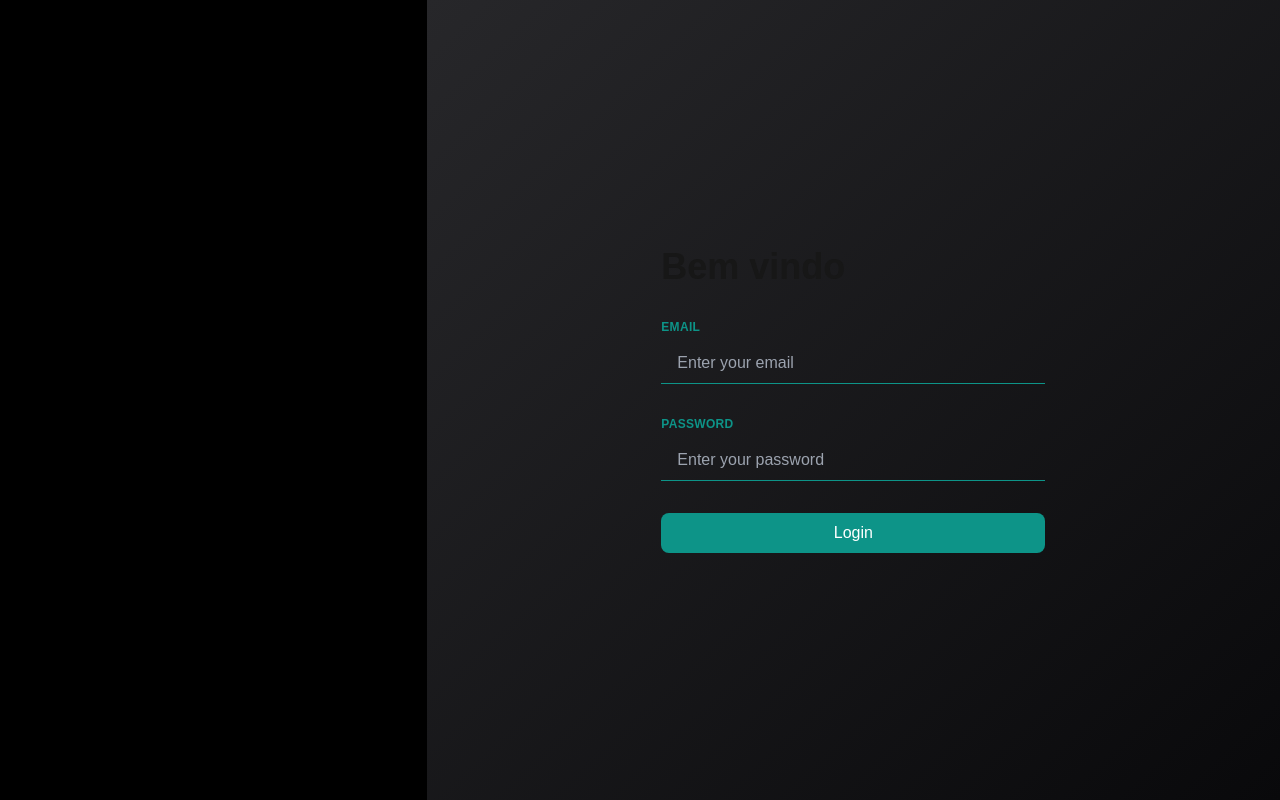
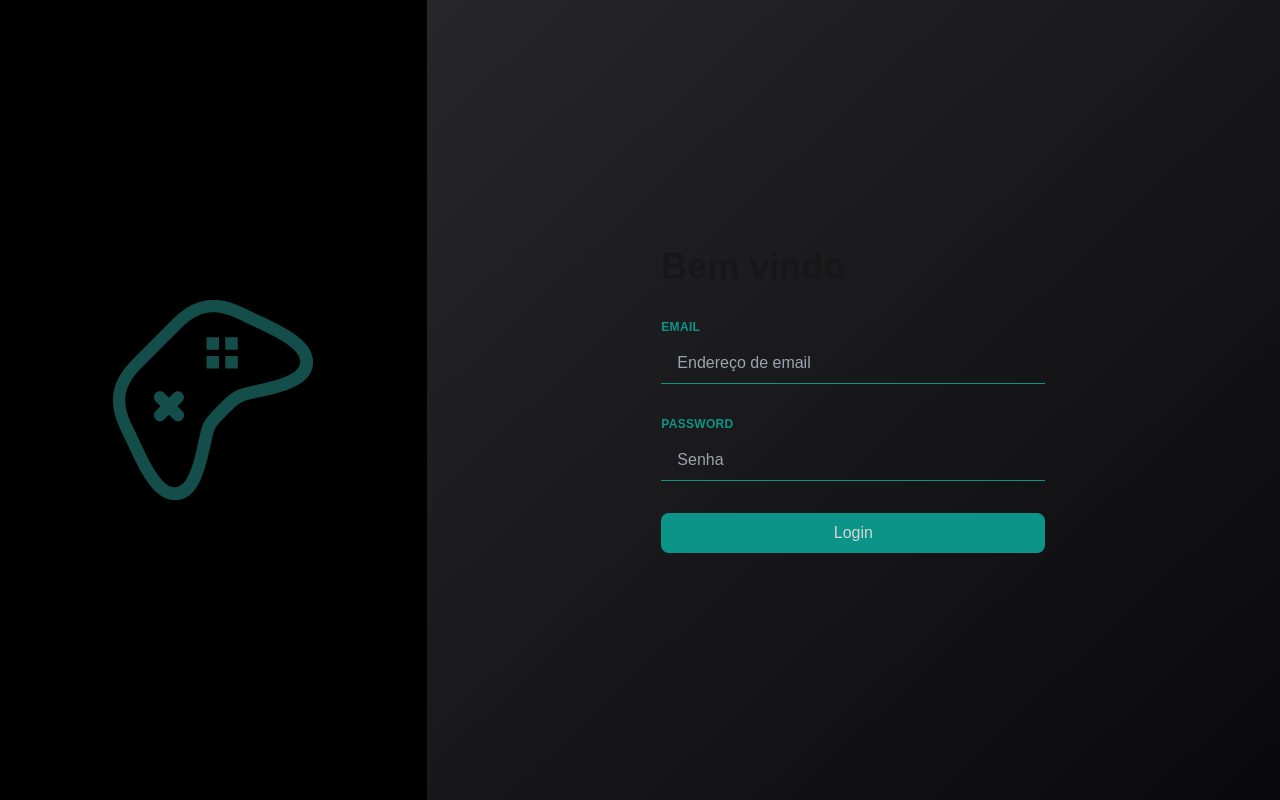
Before and after one commit to mauFade/playzy-ui, a Next.js app: page / in a window 1280 px wide. Built offline with nearby package versions, Linux system fonts and the light colour scheme.

Commit message:
feat: improve login page and toast

```diff
--- a/package.json
+++ b/package.json
@@ -27,6 +27,7 @@
     "@typescript-eslint/eslint-plugin": "^8.21.0",
     "@typescript-eslint/parser": "^8.21.0",
     "eslint": "^9.18.0",
+    "eslint-config-airbnb": "^19.0.4",
     "eslint-config-next": "15.0.4",
     "eslint-config-prettier": "^10.0.1",
     "eslint-import-resolver-typescript": "^3.7.0",
--- a/src/app/page.tsx
+++ b/src/app/page.tsx
@@ -1,15 +1,13 @@
 "use client";
-import Link from "next/link";
+
 import { FormEvent, useState } from "react";
 import { api } from "@/api/api";
-import toast, { Toast } from "react-hot-toast";
-import { MdError } from "react-icons/md";
-import { AiOutlineLoading } from "react-icons/ai";
-import { IoMdClose } from "react-icons/io";
 import Cookies from "js-cookie";
 import { useRouter } from "next/navigation";
 
 import { useMutation } from "@tanstack/react-query";
+import { SlGameController } from "react-icons/sl";
+import { showToast } from "@/utils/showToast";
 
 export default function Login() {
   const router = useRouter();
@@ -29,40 +27,34 @@ export default function Login() {
       router.push("/sessions");
     },
     onError: (error, v) => {
-      toast((t: Toast) => {
-        t.duration = 5000;
+      const errorMessage =
+        error.message === "wrong password"
+          ? "Senha incorreta, tente novamente."
+          : `O e-mail ${v.email} não está vinculado à nenhuma conta`;
 
-        const errorMessage =
-          error.message === "wrong password"
-            ? "Senha incorreta, tente novamente."
-            : `O e-mail ${v.email} não está vinculado à nenhuma conta`;
-
-        return (
-          <div className="flex items-center gap-2 font-semibold">
-            <MdError size={50} />
-            {errorMessage}
-            <button onClick={() => toast.dismiss(t.id)}>
-              <IoMdClose size={20} />
-            </button>
-          </div>
-        );
-      });
+      showToast(errorMessage, "error");
     },
   });
 
   const handleSubmit = (e: FormEvent) => {
     e.preventDefault();
+
     mutate({ email, password });
   };
 
   return (
     <div className="flex justify-center min-h-screen">
-      <div className="bg-black w-1/3"></div>
-      <div className="flex justify-center items-center bg-gradient-to-br from-zinc-800 to-zinc-950 w-2/3">
+      <div className="bg-black w-1/3 hidden md:flex md:items-center md:justify-center">
+        <SlGameController className="text-teal-900" size={200} />
+      </div>
+      <div className="flex justify-center items-center bg-gradient-to-br from-zinc-800 to-zinc-950 w-full md:w-2/3">
         <div className="flex items-start flex-col space-y-3">
           <h1 className="font-bold text-4xl mb-5">Bem vindo</h1>
 
-          <form onSubmit={handleSubmit} className="space-y-8 min-w-96">
+          <form
+            onSubmit={handleSubmit}
+            className="space-y-8 min-w-max md:min-w-96"
+          >
             <div>
               <label
                 htmlFor="email"
@@ -76,7 +68,7 @@ export default function Login() {
                 value={email}
                 onChange={(e) => setEmail(e.target.value)}
                 className="w-full px-4 py-2 border-b border-teal-600 focus:outline-none bg-transparent"
-                placeholder="Enter your email"
+                placeholder="Endereço de email"
                 required
               />
             </div>
@@ -93,13 +85,14 @@ export default function Login() {
                 value={password}
                 onChange={(e) => setPassword(e.target.value)}
                 className="w-full px-4 py-2 border-b border-teal-600 focus:outline-none bg-transparent"
-                placeholder="Enter your password"
+                placeholder="Senha"
                 required
               />
             </div>
             <button
+              disabled={isPending}
               type="submit"
-              className="w-full bg-teal-600 hover:bg-teal-800 text-white py-2 px-4 rounded-lg transition duration-300 focus:outline-none focus:ring-2 focus:ring-steel focus:ring-offset-2"
+              className="w-full bg-teal-600 hover:bg-teal-800 text-zinc-300 py-2 px-4 rounded-lg transition duration-300 focus:outline-none focus:ring-2 focus:ring-steel focus:ring-offset-2 disabled:bg-teal-950 disabled:cursor-not-allowed disabled:text-zinc-500"
             >
               Login
             </button>
--- a/src/configs/ReactQueryProvider.tsx
+++ b/src/configs/ReactQueryProvider.tsx
@@ -1,7 +1,7 @@
 "use client";
 
+import { ReactNode } from "react";
 import { QueryClient, QueryClientProvider } from "@tanstack/react-query";
-import { ReactNode } from "react";
 
 const queryClient = new QueryClient();
 
--- /dev/null
+++ b/src/utils/showToast.ts
@@ -0,0 +1,21 @@
+import { toast } from "react-hot-toast";
+
+export const showToast = (
+  message: string,
+  messageType: "success" | "warn" | "error"
+) => {
+  const messageColors = {
+    error: "#d62828",
+    warn: "#ffaa00",
+    success: "#63f106",
+  };
+
+  toast.error(message, {
+    duration: 5000,
+    style: {
+      borderRadius: "8px",
+      background: messageColors[messageType],
+      color: "#fff",
+    },
+  });
+};
```
Also changed, not shown: 1 other file (tests, documents, lock files or other folders).
